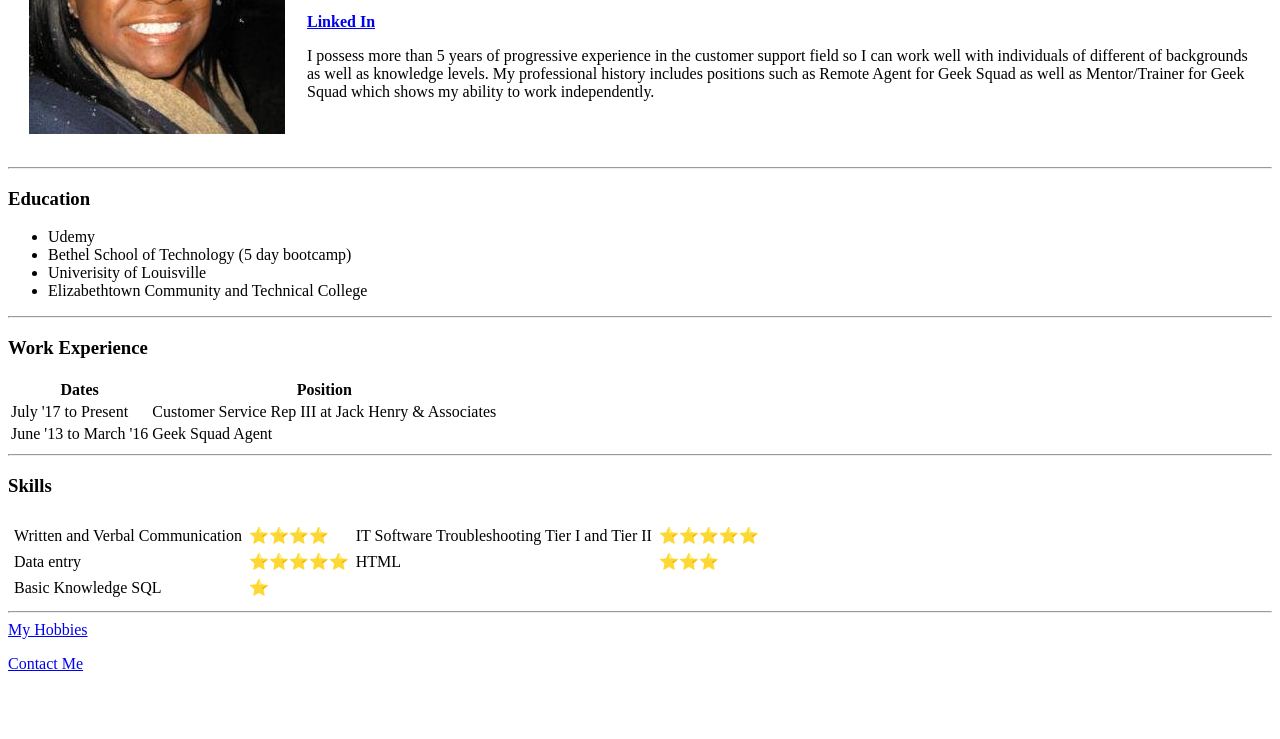
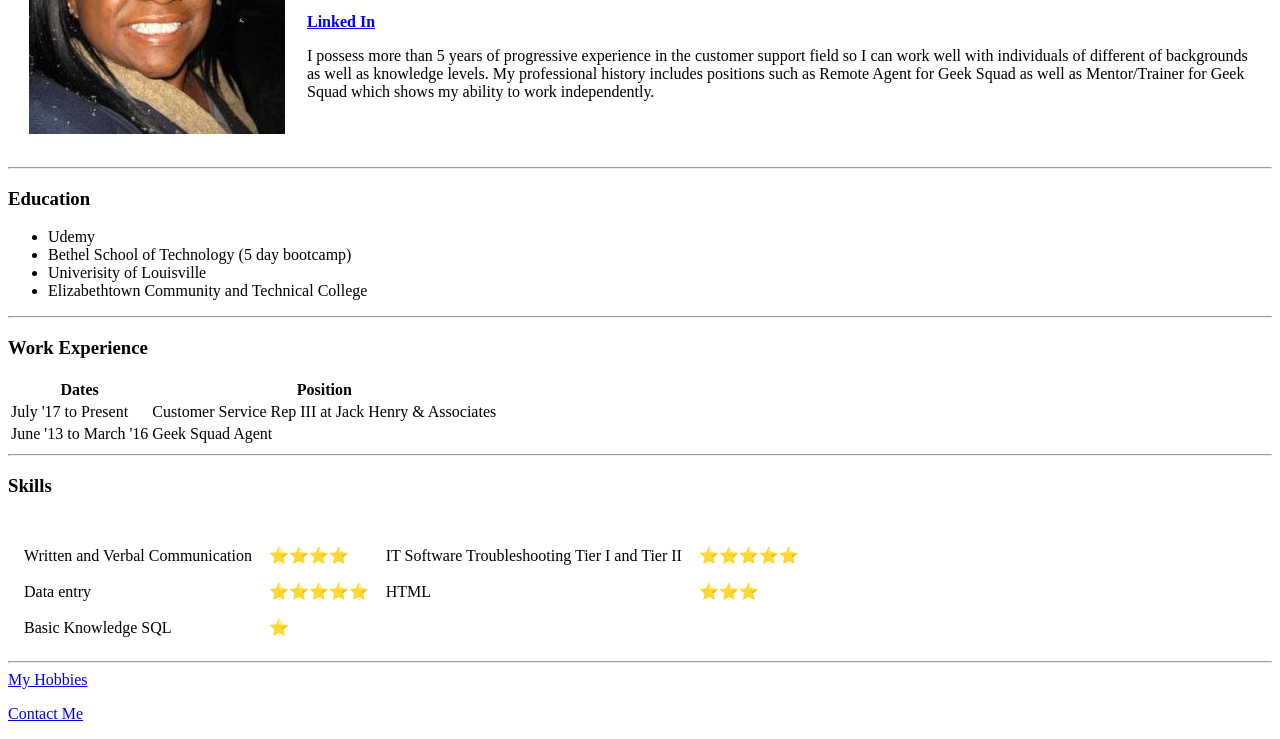
Before and after one commit to Rayna83/CV, a plain HTML site: page index.html in a window 1280 px wide. Shown: the part 151-890 px from the top of the page. Before the commit the page ends 840 px from the top, so only its background shows below. Drawn offline with Linux system fonts and the light colour scheme.

Commit message:
Updated cell padding

```diff
--- a/index.html
+++ b/index.html
@@ -46,7 +46,7 @@
     </table>
     <hr>
     <h3>Skills</h3>
-    <table cellspacing= "5">
+    <table cellspacing= "15">
         <thead>
           <tr>
           </tr>
```
